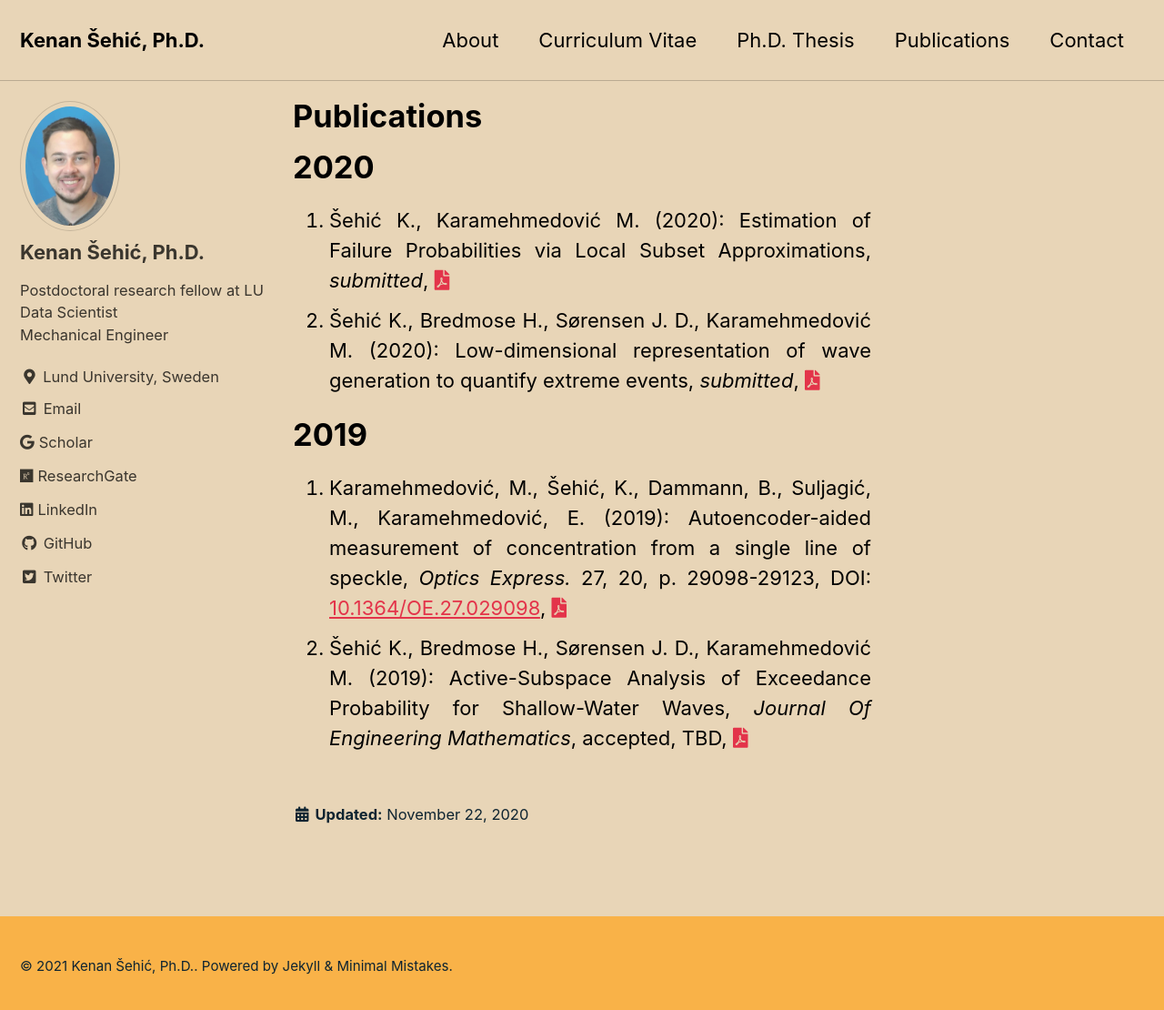
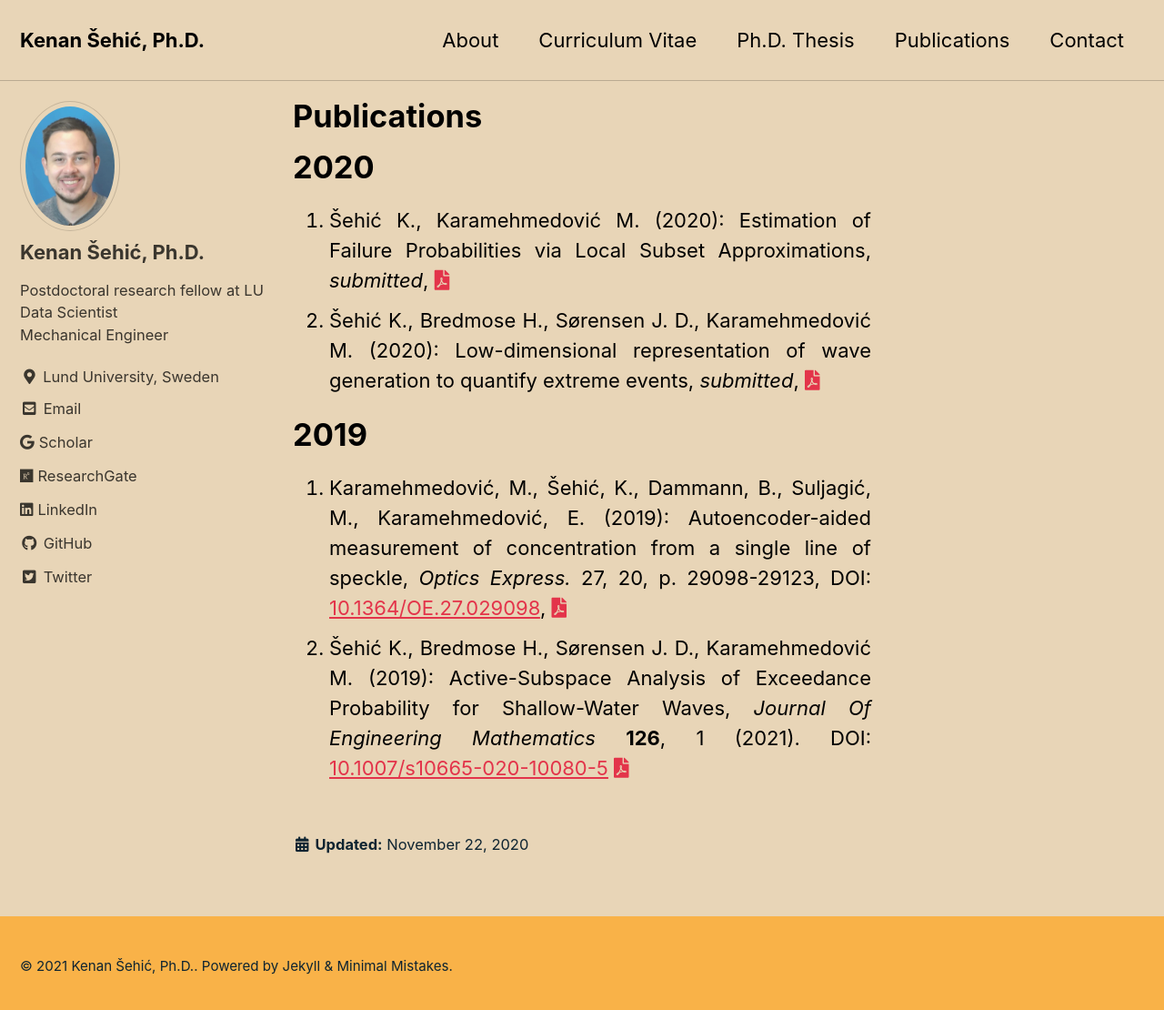
Before and after one commit to ksehic/ksehic.github.io, a Jekyll site: the page built from _pages/articles.md, in a window 1280 px wide and 1118 px high. Shown: the top 1110 px of the window at 91% size. Built offline with Jekyll 4.4.1, drawn with Linux system fonts in a browser that asks for light colours; cached includes are drawn as plain includes.

Commit message:
active add doi

```diff
--- a/_pages/articles.md
+++ b/_pages/articles.md
@@ -12,4 +12,4 @@ author_profile: true
 
 # 2019
 1. Karamehmedović, M., Šehić, K., Dammann, B., Suljagić, M., Karamehmedović, E. (2019): Autoencoder-aided measurement of concentration from a single line of speckle, *Optics Express.* 27, 20, p. 29098-29123, DOI: [10.1364/OE.27.029098](https://doi.org/10.1364/oe.27.029098), [<i class="fas fa-file-pdf"></i>](https://www.osapublishing.org/oe/fulltext.cfm?uri=oe-27-20-29098&id=421705)
-2. Šehić K., Bredmose H., Sørensen J. D., Karamehmedović M. (2019): Active-Subspace Analysis of Exceedance Probability for Shallow-Water Waves, *Journal Of Engineering Mathematics*, accepted, TBD, [<i class="fas fa-file-pdf"></i>](https://arxiv.org/abs/2001.03163)
+2. Šehić K., Bredmose H., Sørensen J. D., Karamehmedović M. (2019): Active-Subspace Analysis of Exceedance Probability for Shallow-Water Waves, *Journal Of Engineering Mathematics* **126**, 1 (2021). DOI: [10.1007/s10665-020-10080-5](https://doi.org/10.1007/s10665-020-10080-5) [<i class="fas fa-file-pdf"></i>](https://link.springer.com/article/10.1007%2Fs10665-020-10080-5)
```
